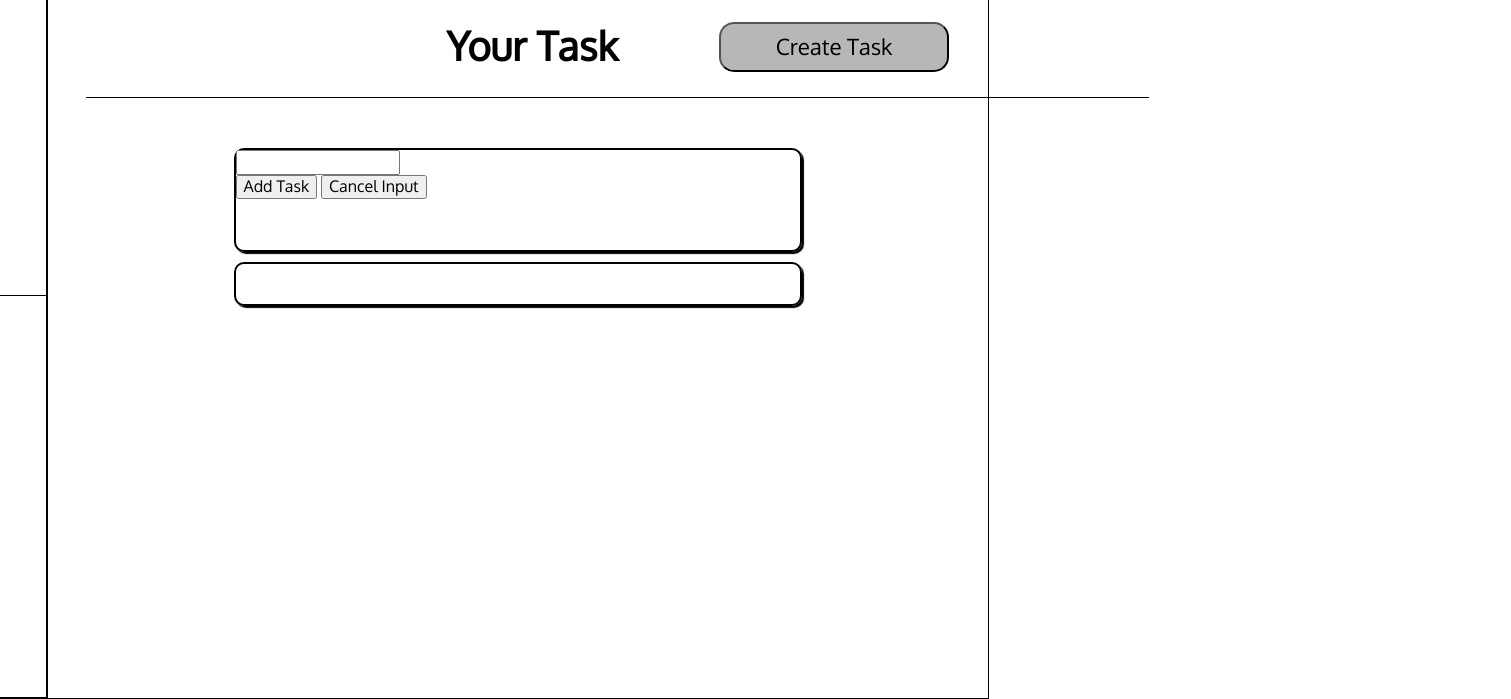
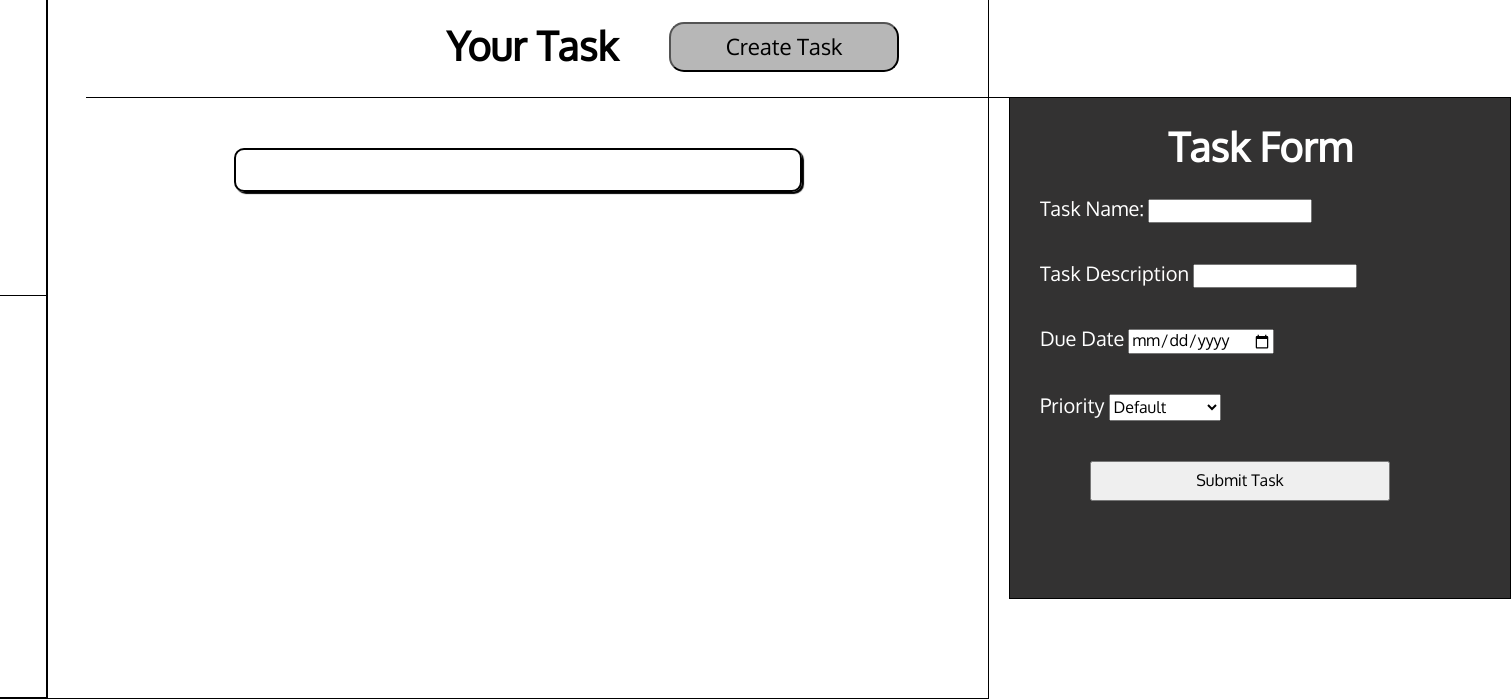
Before and after one commit to severalbuttons88/todolist, a website built with webpack: page src/index.html in a window 1280 px wide. Both pictures are taken after a click on the button "Create Task". Shown: the part 103-802 px from the top of the page, 1511 px wide, since content can reach past the window. Built offline with nearby package versions, Linux system fonts and the light colour scheme.

Commit message:
Add toggle to form

```diff
--- a/src/index.html
+++ b/src/index.html
@@ -18,6 +18,31 @@
       </div>
     </header>
     <main>
+      <form action="" class="form no-visible">
+        <div class="form-header"><h1>Task Form</h1></div>
+        <div class="input-flex">
+          <div>
+            <label for="name" class="text-color">Task Name:</label>
+            <input type="text" id="name" />
+          </div>
+          <div>
+            <label for="desc" class="text-color">Task Description</label>
+            <input type="text" id="desc" />
+          </div>
+          <div>
+            <label for="date" class="text-color">Due Date</label>
+            <input type="date" id="date" />
+          </div>
+          <div>
+            <label for="priority" class="text-color">Priority</label>
+            <select name="priority" id="priority">
+              <option value="default">Default</option>
+              <option value="high">High Priority</option>
+            </select>
+          </div>
+          <button type="submit">Submit Task</button>
+        </div>
+      </form>
       <div class="main-wrapper">
         <section class="sidebar">
           <nav class="nav-flex">
@@ -70,13 +95,6 @@
               <button class="add-button">Create Task</button>
             </div>
             <div class="task-wrapper">
-              <div id="add-holder">
-                <input type="text">
-                <div class="button-flex">
-                    <button>Add Task</button>
-                    <button>Cancel Input</button>
-                </div>
-              </div>
               <div id="list-container" class="card"></div>
             </div>
           </div>
--- a/src/index.js
+++ b/src/index.js
@@ -1,3 +1,4 @@
 import "./normalize.css";
 import "./style.css";
+import "./interface";
 /* import createTodoCard from "./todo-card"; */
--- a/src/interface.js
+++ b/src/interface.js
@@ -1,11 +1,13 @@
-
-
-
-
-const createTaskPopup = () => {
-
-}
-
-
-
-export {createTaskPopup}
+const formVisibleToggle = (() => {
+  const createButton = document.querySelector(".add-button");
+  const form = document.querySelector(".form");
+  createButton.addEventListener("click", () => {
+    if (form.classList.contains("visible")) {
+      form.classList.add("no-visible");
+      form.classList.remove("visible");
+    } else {
+      form.classList.add("visible");
+      form.classList.remove("no-visible");
+    }
+  });
+})();
--- a/src/style.css
+++ b/src/style.css
@@ -135,13 +135,43 @@ ul {
   gap: 10px;
   margin-right: 10px;
 }
+.text-color {
+  color: var(--white-text);
+  font-size: 20px;
+}
+.input-flex {
+  display: flex;
+  flex-direction: column;
+  margin-left: 30px;
+  gap: 40px;
+  height: 100%;
+}
+button[type="submit"] {
+  width: 300px;
+  height: 40px;
+  margin-left: 50px;
+}
+.form {
+  position: absolute;
+  top: 200px;
+  left: 1300px;
+  border: 1px solid black;
+  background-color: var(--pallet-black);
+  height: 500px;
+  width: 500px;
+}
+.form-header {
+  color: var(--white-text);
+  font-size: 20px;
+  text-align: center;
+}
 .add-button {
   height: 50px;
   width: 230px;
   font-size: 1.4rem;
   justify-self: end;
   align-self: center;
-  margin-right: 200px;
+  margin-right: 250px;
   background-color: var(--pallet-silver);
   color: var(--black-text);
   border-radius: 15px;
@@ -172,6 +202,12 @@ ul {
   border-radius: 50%;
   display: inline-block;
 }
+.visible {
+  visibility: visible;
+}
+.no-visible {
+  display: none;
+}
 
 .task-wrapper {
   margin-top: 50px;
@@ -189,10 +225,3 @@ ul {
   height: 40px;
   border-radius: 10px;
 }
-#add-holder {
-    border: 2px solid black;
-    box-shadow: 2px 2px 1px black;
-    width: 60%;
-    height: 100px;
-    border-radius: 10px;
-}
```
Also changed, not shown: dist/88b863e81bb8f6527241.jpg (deleted), dist/bundle.js, dist/d95cbd164b2bb78db0d1.svg (deleted), dist/e4c7537ee03d269cc02d.svg (deleted), dist/fb461d1a1c8ffc7f6d80.svg (deleted), dist/index.html. Lines whose indentation alone changed are shown as unchanged.
